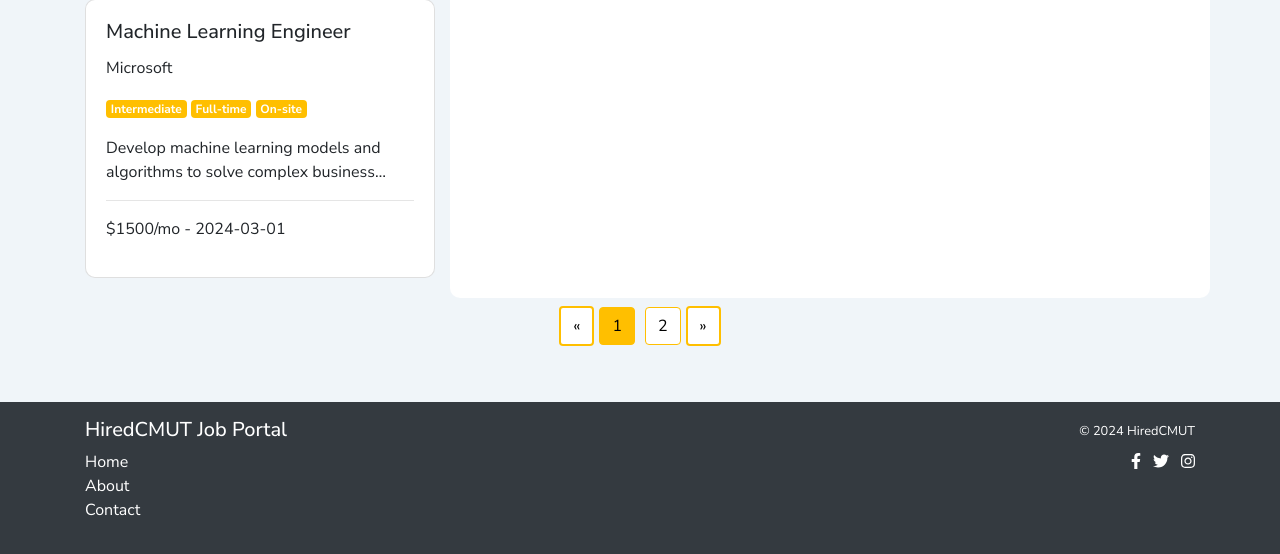
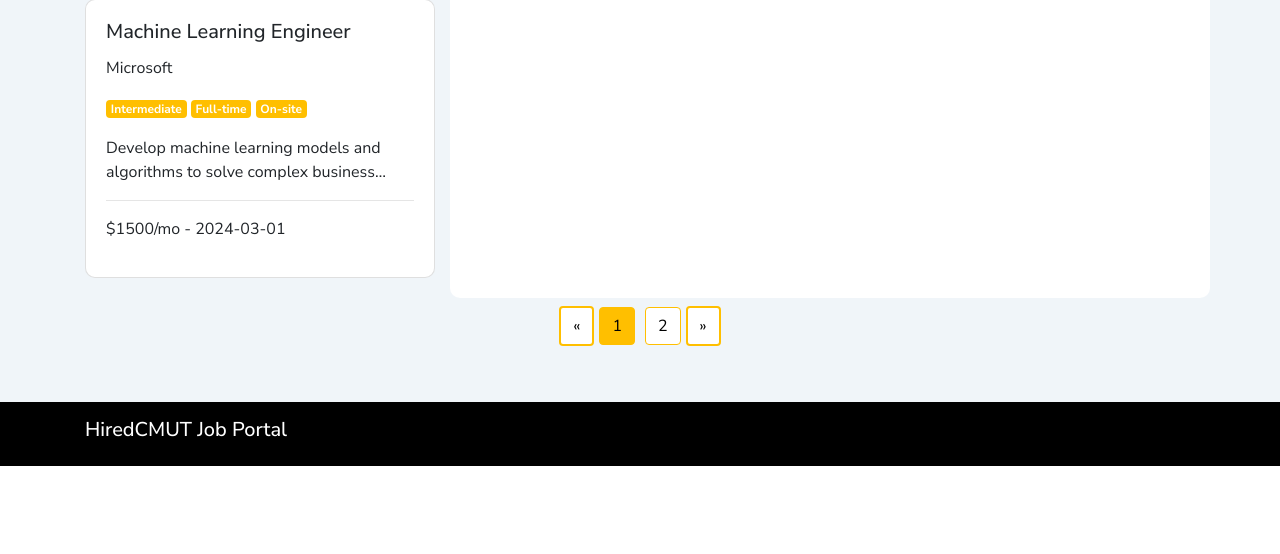
Before and after one commit to nhophucrious/web-programming-assignment, a PHP site: page /web-programming-assignment/jobs in a window 1280 px wide. Shown: the part 1435-1989 px from the top of the page. After the commit the page ends 1901 px from the top, so only its background shows below. Run offline with PHP 8.4, Linux system fonts and the light colour scheme.

Commit message:
fix: fix footer

```diff
--- a/includes/footer.php
+++ b/includes/footer.php
@@ -1,24 +1,16 @@
+<style>
+.footer {
+    background-color: black !important;
+}
+</style>
 <footer class="footer bg-dark text-white mt-auto">
     <div class="container py-3">
         <div class="row">
             <div class="col-md-6">
                 <h2 class="h5">HiredCMUT Job Portal</h2>
-                <nav>
-                    <ul class="list-unstyled">
-                        <li><a href="index.php" class="text-white">Home</a></li>
-                        <li><a href="about.php" class="text-white">About</a></li>
-                        <li><a href="contact.php" class="text-white">Contact</a></li>
-                    </ul>
-                </nav>
+
             </div>
-            <div class="col-md-6 text-md-right">
-                <small>&copy; <?php echo date('Y'); ?> HiredCMUT</small>
-                <div class="mt-2">
-                    <a href="#" class="text-white"><i class="fab fa-facebook-f"></i></a>
-                    <a href="#" class="text-white ml-2"><i class="fab fa-twitter"></i></a>
-                    <a href="#" class="text-white ml-2"><i class="fab fa-instagram"></i></a>
-                </div>
-            </div>
+
         </div>
     </div>
 </footer>
```
